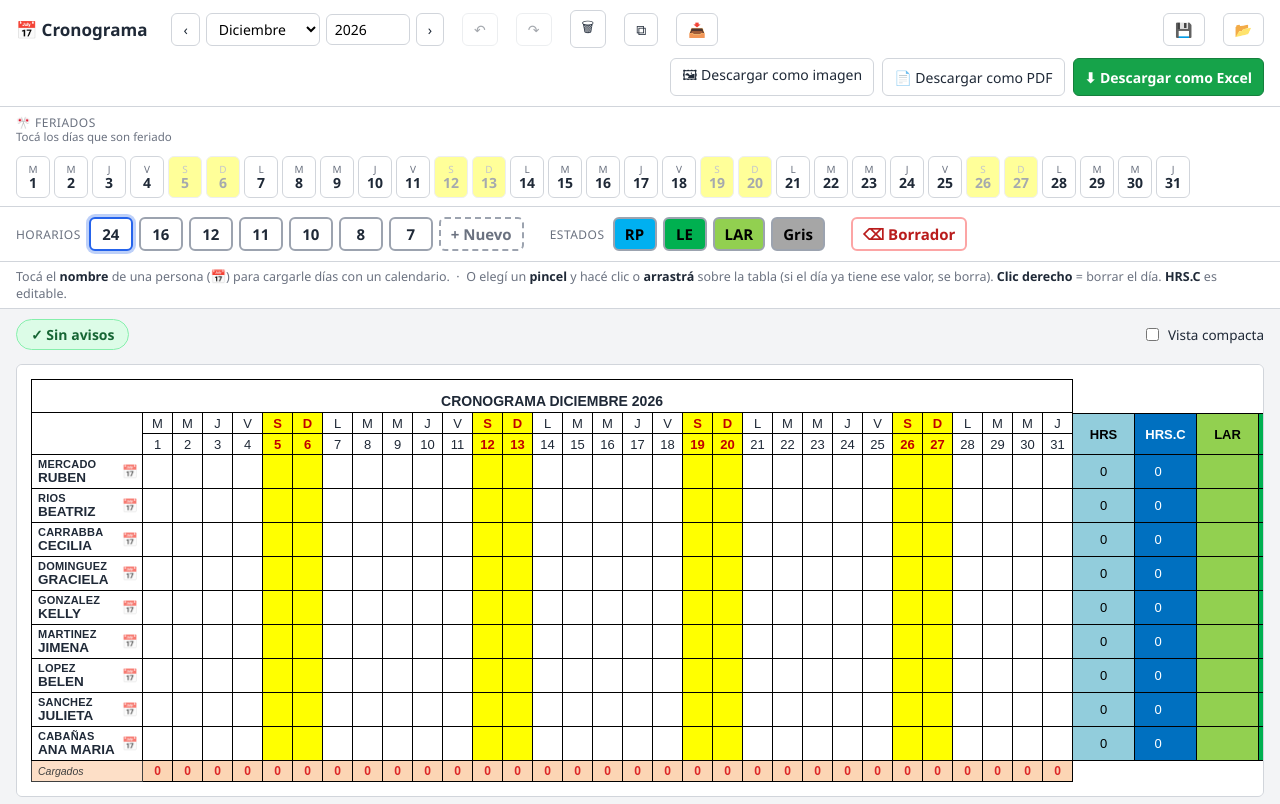
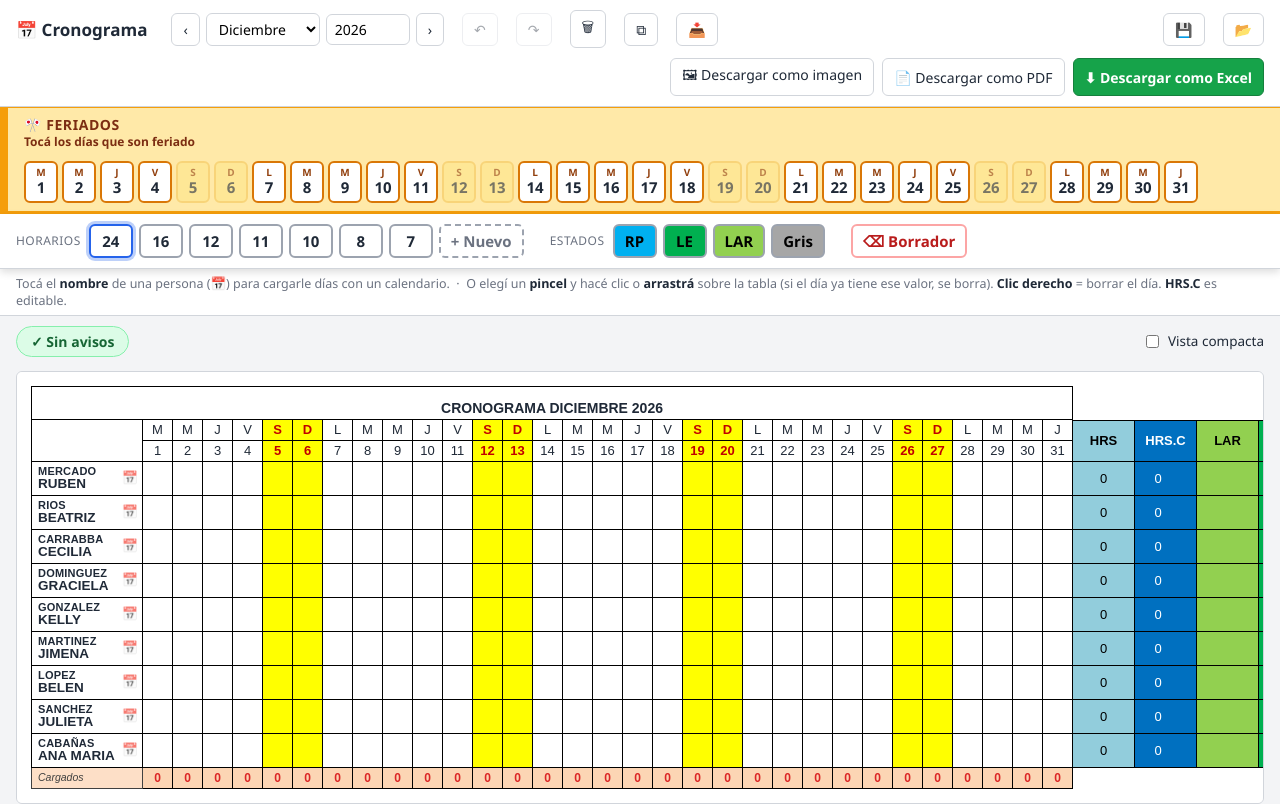
Before and after one commit to JoaquinYap/cronograma-guardia, a plain HTML site: page cronograma.html in a window 1280 px wide. Shown: the top 804 px of the page. Drawn offline with Linux system fonts and the light colour scheme.

Commit message:
Feriados con color y negrita; barra de horarios fija al bajar
Co-Authored-By: Claude Sonnet 5.5 <noreply@anthropic.com>
Claude-Session: https://claude.ai/code/session_014Kq8uR2LHQyxupUyUJvGwJ

```diff
--- a/cronograma.html
+++ b/cronograma.html
@@ -17,7 +17,7 @@
 }
 *{box-sizing:border-box}
 body{margin:0;font-family:Segoe UI,Arial,sans-serif;color:var(--ink);background:#f3f4f6;font-size:14px}
-header.top{position:sticky;top:0;z-index:50;background:#fff;border-bottom:1px solid var(--ui-line);padding:10px 16px;display:flex;flex-wrap:wrap;gap:10px 18px;align-items:center}
+header.top{position:static;z-index:50;background:#fff;border-bottom:1px solid var(--ui-line);padding:10px 16px;display:flex;flex-wrap:wrap;gap:10px 18px;align-items:center}
 header.top h1{font-size:17px;margin:0 6px 0 0}
 .monthnav{display:flex;gap:6px;align-items:center}
 button,select,input{font:inherit}
@@ -29,7 +29,7 @@ button:disabled{opacity:.4;cursor:default}
 select,input[type=number],input[type=text],input[type=date]{border:1px solid var(--ui-line);border-radius:6px;padding:5px 8px;background:#fff}
 .spacer{flex:1}
 
-.toolbar{background:#fff;border-bottom:1px solid var(--ui-line);padding:10px 16px;display:flex;flex-wrap:wrap;gap:10px 26px;align-items:center}
+.toolbar{position:sticky;top:0;z-index:40;box-shadow:0 3px 8px rgba(0,0,0,.14);background:#fff;border-bottom:1px solid var(--ui-line);padding:10px 16px;display:flex;flex-wrap:wrap;gap:10px 26px;align-items:center}
 .grp{display:flex;gap:6px;align-items:center;flex-wrap:wrap}
 .grp .lbl{font-size:12px;color:var(--muted);text-transform:uppercase;letter-spacing:.04em;margin-right:2px}
 .chip{position:relative;min-width:44px;height:34px;padding:0 10px;border:2px solid #9ca3af;border-radius:6px;background:#fff;font-weight:700;font-size:15px;display:inline-flex;align-items:center;justify-content:center;user-select:none}
@@ -184,6 +184,15 @@ body.compact #grid th.title{height:28px}
 .hday.we{background:var(--off);opacity:.4;cursor:default}
 .hday.on{background:var(--off);border:2px solid var(--off-t);color:var(--off-t)}
 .hday.on small{color:var(--off-t)}
+.holbar{background:#FFE9A8;border-bottom:3px solid #F59E0B;border-top:1px solid #F59E0B;box-shadow:inset 8px 0 0 #F59E0B;padding-left:24px}
+.holbar .lbl{color:#7C2D12;font-weight:800;font-size:14px}
+.holbar .lbl b{color:#7C2D12;font-weight:700;font-size:12px}
+.hday{font-weight:800;font-size:15px;color:#1f2937;border:2px solid #D97706;background:#fff}
+.hday small{color:#92400E;font-weight:700}
+.hday.we{background:#FDE68A;border-color:#F3C75A;opacity:.6}
+.hday.on{background:#DC2626;border:2px solid #7F1D1D;color:#fff;font-weight:900;box-shadow:0 2px 6px rgba(127,29,29,.45)}
+.hday.on small{color:#FEE2E2}
+.holn b{color:#7C2D12;font-weight:800}
 /* ventana para cargar días de una persona */
 .modal{position:fixed;inset:0;background:rgba(17,24,39,.55);display:flex;align-items:center;justify-content:center;z-index:200;padding:12px}
 .modal[hidden]{display:none}
```
Also changed, not shown: src/app.html (+11 -2 lines).
